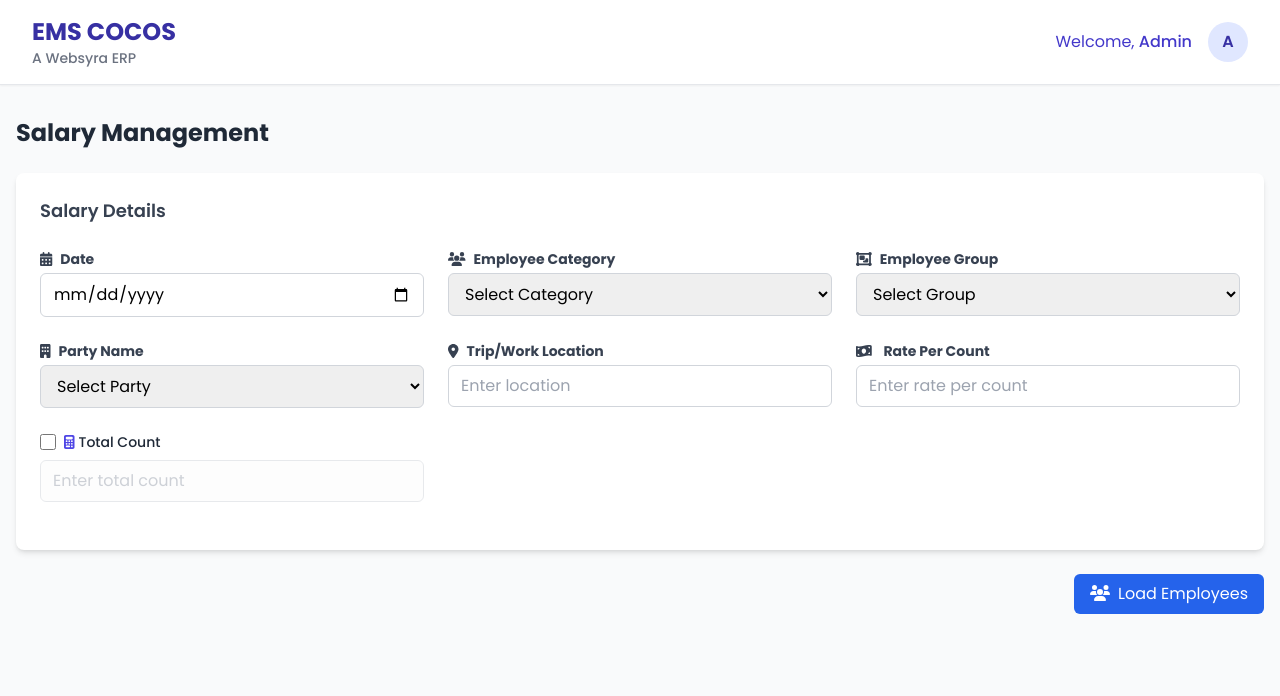
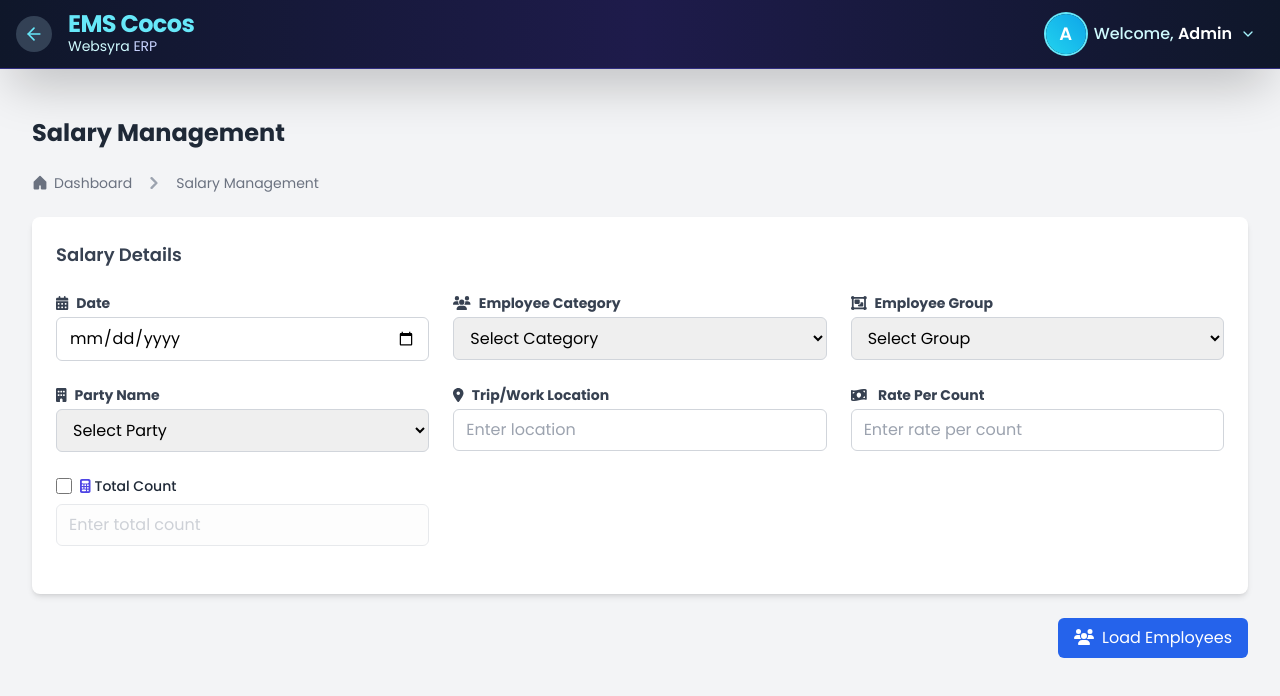
Before and after one commit to Narenselvan28/EMS-TEST, a React (Create React App) app: page /salary in a window 1280 px wide. Shown: the top 696 px of the page. Built offline with nearby package versions, Linux system fonts and the light colour scheme.

Commit message:
UI Better

```diff
--- a/src/App.js
+++ b/src/App.js
@@ -38,6 +38,8 @@ import FuelExpensesManagement from "./Components/Fuel/FuelMainPage";
 import SalaryManagement from "./Components/pages/SalaryPage";
 import PurchaseMain from "./Components/pages/PurchaseSalesMain";
 import FuelExpensesForm from "./Components/Fuel/NewFuelTransactiion";
+
+import WebSyraNavbar from "./WebsyraNavbar";
 function App() {
     const handleBack = () => {
         window.history.back();
@@ -87,26 +89,7 @@ function App() {
     ];
     return (
         <div>
-            {/* Sticky Navbar */}
-            <header className="bg-white sticky top-0 z-50 shadow-sm border-b">
-                <div className="max-w-7xl mx-auto px-4 py-4 sm:px-6 lg:px-8 flex justify-between items-center">
-
-                    {/* Branding Section */}
-                    <div className="flex flex-col leading-tight">
-                        <h1 className="text-2xl font-bold text-indigo-800">EMS COCOS</h1>
-                        <span className="text-sm text-gray-500 font-medium">A Websyra ERP</span>
-                    </div>
-
-                    {/* Admin Section */}
-                    <div className="flex items-center space-x-4">
-                        <span className="text-indigo-700 hidden sm:inline">Welcome, <span className="font-medium">Admin</span></span>
-                        <div className="w-10 h-10 rounded-full bg-indigo-100 text-indigo-800 flex items-center justify-center font-semibold">
-                            A
-                        </div>
-                    </div>
-                </div>
-            </header>
-
+            <WebSyraNavbar/>
 
             {/* Mobile Blocker */}
             <div className="block md:hidden fixed inset-0 bg-white z-50 flex flex-col items-center justify-center px-4">
--- a/src/Components/pages/Inventory.jsx
+++ b/src/Components/pages/Inventory.jsx
@@ -202,6 +202,9 @@ const InventoryDashboard = () => {
     e.preventDefault();
     setCurrentPage(1); // Reset to first page when searching
   };
+  function handleBackToHome(){
+    window.history.back()
+  }
 
   return (
     <div className="m-2 bg-gray-50 min-h-screen font-['Poppins']">
@@ -217,7 +220,29 @@ const InventoryDashboard = () => {
             Export
           </button>
         </div>
+ <nav className="flex items-center mb-6 text-sm text-gray-600" aria-label="Breadcrumb">
+                <ol className="inline-flex items-center space-x-1 md:space-x-3">
+                    <li className="flex items-center">
+                        <button onClick={handleBackToHome} className="flex items-center text-gray-500 hover:text-indigo-600">
+                            <svg className="w-4 h-4 mr-1.5" fill="currentColor" viewBox="0 0 20 20">
+                                <path d="M10.707 1.293a1 1 0 00-1.414 0L2 8.586V17a1 1 0 001 1h5a1 1 0 001-1v-4h2v4a1 1 0 001 1h5a1 1 0 001-1V8.586l-7.293-7.293z" />
+                            </svg>
+                            Dashboard
+                        </button>
+                    </li>
+                    <li>
+                        <svg className="w-3 h-3 text-gray-400 mx-1" fill="none" viewBox="0 0 6 10">
+                            <path stroke="currentColor" strokeLinecap="round" strokeLinejoin="round" strokeWidth="2" d="M1 9l4-4-4-4" />
+                        </svg>
+                    </li>
+                    <li>
+                        <button  className="text-gray-500 hover:text-indigo-600">
+                            Inventory
+                        </button>
+                    </li>
 
+                </ol>
+            </nav>
         {/* Summary Cards */}
         <div className="grid grid-cols-1 md:grid-cols-2 lg:grid-cols-4 gap-6 mb-8">
           {[
--- a/src/Components/pages/SalaryPage.jsx
+++ b/src/Components/pages/SalaryPage.jsx
@@ -355,10 +355,36 @@ const SalaryManagement = () => {
         alert('Salary data saved successfully!');
     };
 
+    function handleBackToHomee(){
+        window.history.back()
+    }
     return (
-        <div className="bg-gray-50 min-h-screen font-poppins">
+        <div className=" min-h-screen m-4 font-poppins">
             <div className="container mx-auto px-4 py-8">
                 <h1 className="text-2xl font-bold text-gray-800 mb-6">Salary Management</h1>
+                  <nav className="flex items-center mb-6 text-sm text-gray-600" aria-label="Breadcrumb">
+                    <ol className="inline-flex items-center space-x-1 md:space-x-3">
+                        <li className="flex items-center">
+                            <button onClick={handleBackToHomee} className="flex items-center text-gray-500 hover:text-indigo-600">
+                                <svg className="w-4 h-4 mr-1.5" fill="currentColor" viewBox="0 0 20 20">
+                                    <path d="M10.707 1.293a1 1 0 00-1.414 0L2 8.586V17a1 1 0 001 1h5a1 1 0 001-1v-4h2v4a1 1 0 001 1h5a1 1 0 001-1V8.586l-7.293-7.293z" />
+                                </svg>
+                                Dashboard
+                            </button>
+                        </li>
+                        <li>
+                            <svg className="w-3 h-3 text-gray-400 mx-1" fill="none" viewBox="0 0 6 10">
+                                <path stroke="currentColor" strokeLinecap="round" strokeLinejoin="round" strokeWidth="2" d="M1 9l4-4-4-4" />
+                            </svg>
+                        </li>
+                        <li>
+                            <button className="text-gray-500 hover:text-indigo-600">
+                                Salary Management
+                            </button>
+                        </li>
+
+                    </ol>
+                </nav>
 
                 {/* Salary Management Form */}
                 <div className="bg-white p-6 rounded-lg shadow-md mb-6">
--- a/src/Components/pages/Vouchers.jsx
+++ b/src/Components/pages/Vouchers.jsx
@@ -301,7 +301,9 @@ const Vouchers = () => {
         };
     }, []);
 
-
+function handleBackToHome(){
+    window.history.back()
+}
     return (
         <div className="p-6 sm:p-8 md:p-10 lg:p-12"> {/* Increased overall padding */}
             <style jsx>{`
@@ -493,29 +495,34 @@ const Vouchers = () => {
                 }
             `}</style>
             <div className="w-full mx-auto">
-                <nav className="text-gray-700 mb-6" aria-label="Breadcrumb">
-                    <ol className="list-none p-0 inline-flex">
-                        <li className="flex items-center">
-                            <a href="#" className="text-indigo-600 hover:text-indigo-800">Home</a>
-                            <i className="fas fa-chevron-right mx-2 text-gray-400"></i>
-                        </li>
-                        <li className="flex items-center">
-                            <span id="breadcrumbDate" className="text-gray-500">{voucherDate}</span>
-                            <i className="fas fa-chevron-right mx-2 text-gray-400"></i>
-                        </li>
-                        <li className="flex items-center">
-                            <span id="breadcrumbVoucherType" className="text-gray-500 capitalize">{voucherType || 'Select Type'}</span>
-                            <i className="fas fa-chevron-right mx-2 text-gray-400"></i>
-                        </li>
-                        <li className="flex items-center">
-                            <span id="breadcrumbVoucherCategory" className="text-gray-500 capitalize">{voucherCategory || 'Select Category'}</span>
-                        </li>
-                    </ol>
-                </nav>
 
-                <h1 className="text-4xl font-bold mb-6 gradient-text flex items-center">
+
+                <h1 className="text-4xl text-black font-bold mb-6 gradient-text flex items-center">
                     <i className="fas fa-receipt mr-3"></i> Voucher Entry
                 </h1>
+                    <nav className="flex items-center mb-6 text-sm text-gray-600" aria-label="Breadcrumb">
+                        <ol className="inline-flex items-center space-x-1 md:space-x-3">
+                            <li className="flex items-center">
+                                <button onClick={handleBackToHome} className="flex items-center text-gray-500 hover:text-indigo-600">
+                                    <svg className="w-4 h-4 mr-1.5" fill="currentColor" viewBox="0 0 20 20">
+                                        <path d="M10.707 1.293a1 1 0 00-1.414 0L2 8.586V17a1 1 0 001 1h5a1 1 0 001-1v-4h2v4a1 1 0 001 1h5a1 1 0 001-1V8.586l-7.293-7.293z" />
+                                    </svg>
+                                    Dashboard
+                                </button>
+                            </li>
+                            <li>
+                                <svg className="w-3 h-3 text-gray-400 mx-1" fill="none" viewBox="0 0 6 10">
+                                    <path stroke="currentColor" strokeLinecap="round" strokeLinejoin="round" strokeWidth="2" d="M1 9l4-4-4-4" />
+                                </svg>
+                            </li>
+                            <li>
+                                <button className="text-gray-500 hover:text-indigo-600">
+                                    Vouchers
+                                </button>
+                            </li>
+
+                        </ol>
+                    </nav>
 
                 <VoucherDetailsSection
                     voucherDate={voucherDate}
--- /dev/null
+++ b/src/WebsyraNavbar.jsx
@@ -0,0 +1,90 @@
+import React, { useState } from 'react';
+import { useNavigate } from 'react-router-dom';
+import { Home, ArrowLeft, ChevronDown, User, Settings, LogOut } from 'lucide-react';
+
+const WebSyraNavbar = ({ userName = 'Admin' }) => {
+    const [isDropdownOpen, setIsDropdownOpen] = useState(false);
+    const userInitial = userName.charAt(0).toUpperCase();
+    const navigate = useNavigate();
+
+    const toggleDropdown = () => setIsDropdownOpen(!isDropdownOpen);
+    const handleNavigate = (path) => {
+        setIsDropdownOpen(false);
+        navigate(path);
+    };
+    const handleBack = () => navigate(-1);
+
+    return (
+        <header className="bg-gradient-to-r from-[#0f172a] via-[#1e1b4b] to-[#0f172a] text-white sticky top-0 z-50 shadow-2xl border-b border-[#312e81] font-poppins">
+            <div className="max-w-7xl mx-auto px-4 py-3 flex justify-between items-center">
+
+                {/* Left: Back + Branding */}
+                <div className="flex items-center gap-4">
+                    <button
+                        onClick={handleBack}
+                        className="p-2 rounded-full bg-[#334155] hover:bg-[#475569] transition duration-200"
+                        title="Back"
+                    >
+                        <ArrowLeft className="w-5 h-5 text-cyan-300" />
+                    </button>
+
+                    <div onClick={() => handleNavigate('/')} className="cursor-pointer group">
+                        <h1 className="text-2xl font-bold tracking-tight leading-none">
+                            <span className="text-cyan-300 group-hover:text-cyan-200 transition">EMS Cocos</span>
+                        </h1>
+                        <p className="text-sm text-cyan-100 group-hover:text-white transition">Websyra <span className="text-indigo-200">ERP</span></p>
+                    </div>
+                </div>
+
+                {/* Right: User Dropdown */}
+                <div className="relative">
+                    <button
+                        onClick={toggleDropdown}
+                        className="flex items-center gap-2 pr-2"
+                        title={`Welcome, ${userName}`}
+                    >
+                        <div className="w-10 h-10 bg-gradient-to-tr from-cyan-400 to-sky-500 text-white rounded-full flex items-center justify-center text-lg font-semibold ring-2 ring-cyan-300">
+                            {userInitial}
+                        </div>
+                        <span className="hidden sm:inline text-cyan-100 font-medium">
+                            Welcome, <span className="text-white font-semibold">{userName}</span>
+                        </span>
+                        <ChevronDown className={`w-4 h-4 text-cyan-200 transition-transform duration-200 ${isDropdownOpen ? 'rotate-180' : ''}`} />
+                    </button>
+
+                    {isDropdownOpen && (
+                        <div className="absolute right-0 mt-3 w-48 bg-white text-gray-800 rounded-md shadow-lg py-1 ring-1 ring-cyan-200 z-50">
+                            <a
+                                href="#"
+                                onClick={(e) => { e.preventDefault(); handleNavigate('/profile'); }}
+                                className="flex items-center px-4 py-2 text-sm hover:bg-cyan-50 hover:text-cyan-700"
+                            >
+                                <User className="w-4 h-4 mr-2" />
+                                Profile
+                            </a>
+                            <a
+                                href="#"
+                                onClick={(e) => { e.preventDefault(); handleNavigate('/settings'); }}
+                                className="flex items-center px-4 py-2 text-sm hover:bg-cyan-50 hover:text-cyan-700"
+                            >
+                                <Settings className="w-4 h-4 mr-2" />
+                                Settings
+                            </a>
+                            <div className="border-t border-gray-100 my-1"></div>
+                            <a
+                                href="#"
+                                onClick={(e) => { e.preventDefault(); handleNavigate('/logout'); }}
+                                className="flex items-center px-4 py-2 text-sm text-red-600 hover:bg-red-50"
+                            >
+                                <LogOut className="w-4 h-4 mr-2" />
+                                Sign out
+                            </a>
+                        </div>
+                    )}
+                </div>
+            </div>
+        </header>
+    );
+};
+
+export default WebSyraNavbar;
```
